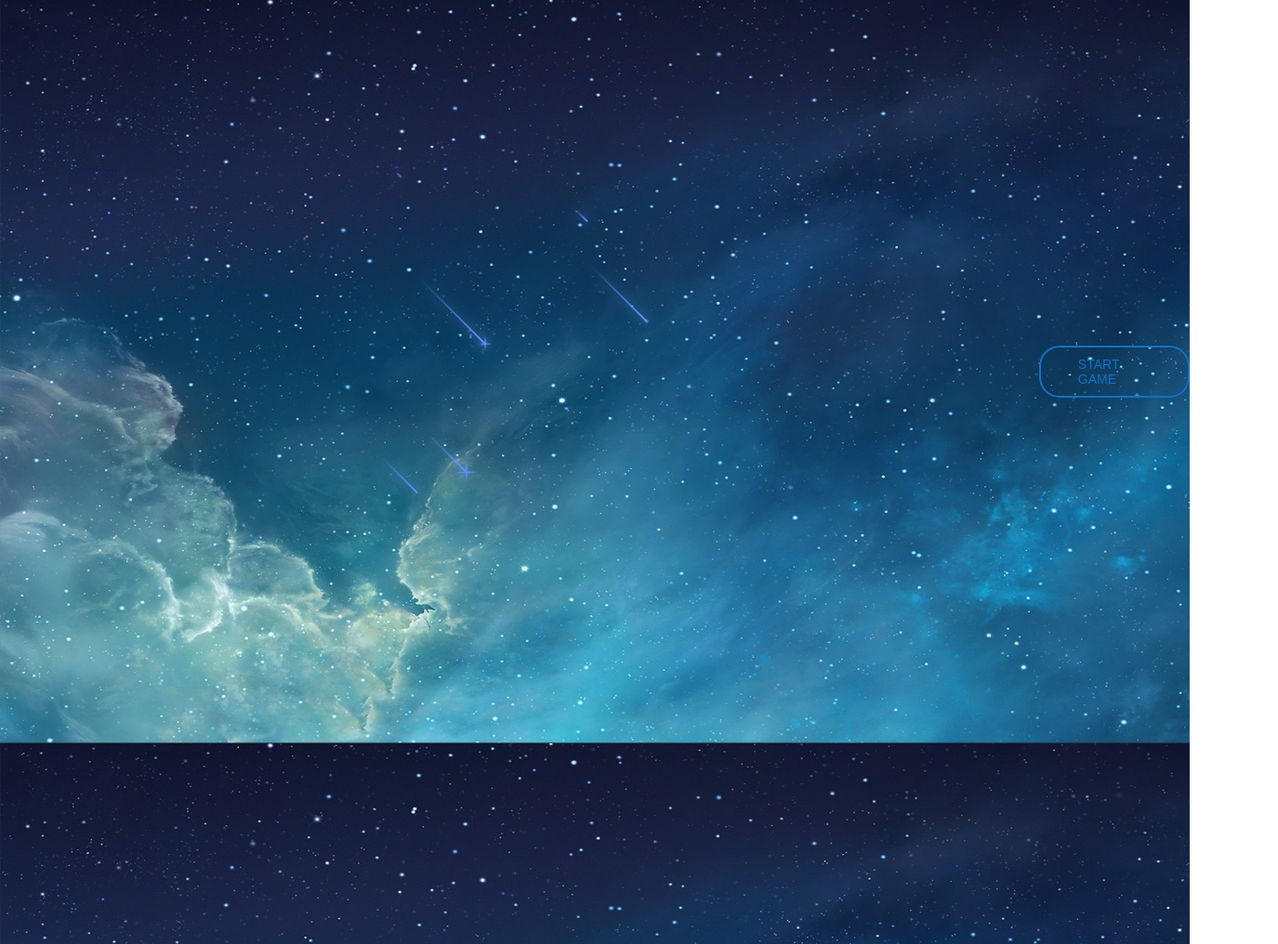
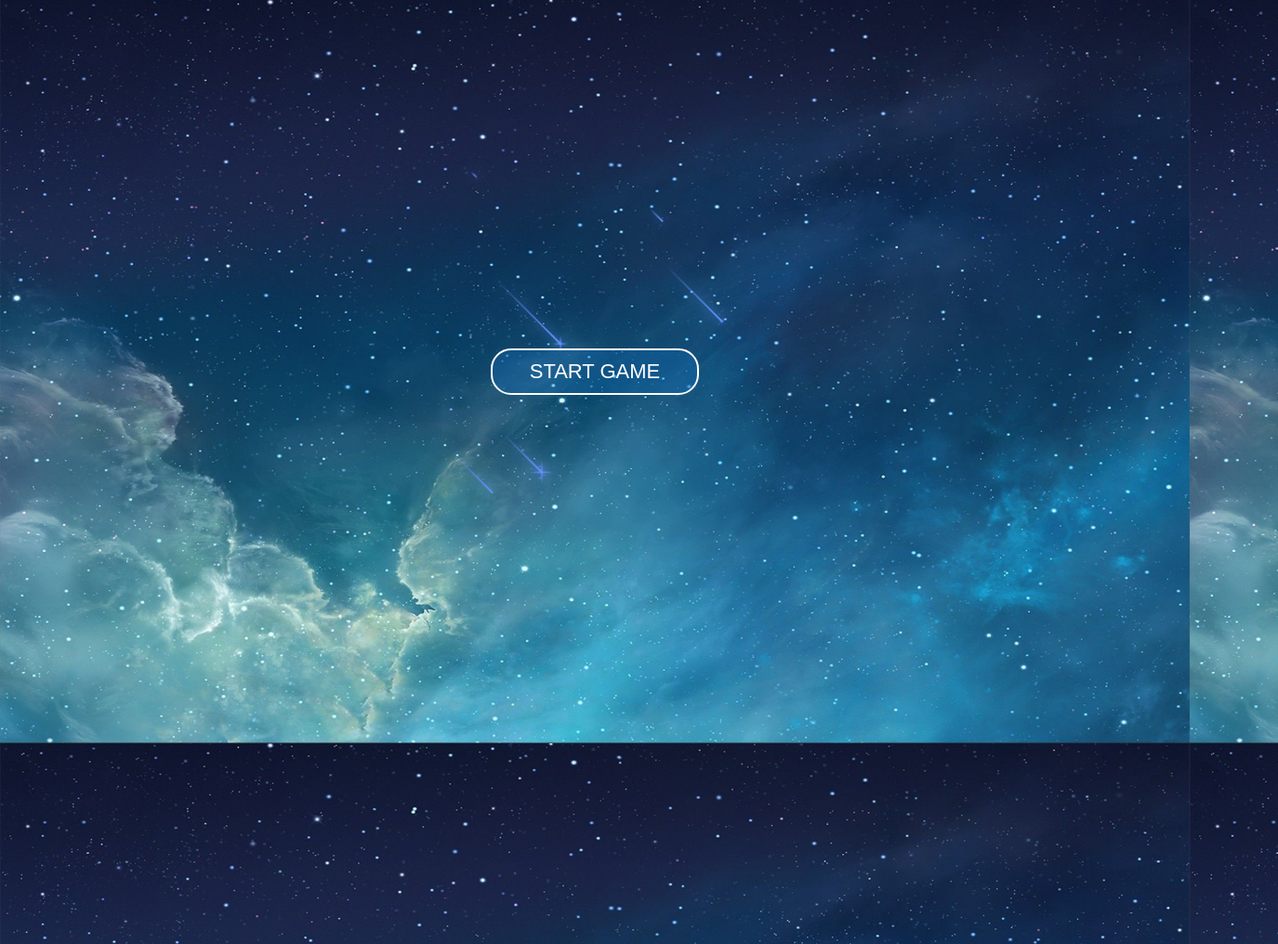
Before and after one commit to natsuyami/bday-rema---vn, a plain HTML site: page index.html in a window 1280 px wide. Shown: the top 1016 px of the page at 93% size, 1375 px wide, since content can reach past the window. Drawn offline with Linux system fonts and the light colour scheme.

Commit message:
Fix button

```diff
--- a/css/main.css
+++ b/css/main.css
@@ -8,7 +8,7 @@ body {
     font-family: Arial, Helvetica, sans-serif;
 }
 
-.main-button {
+a.main-button, button.main-button {
     font-size: 22px;
     background: rgba(17,114,196, 0.3);
     color: white;
```
